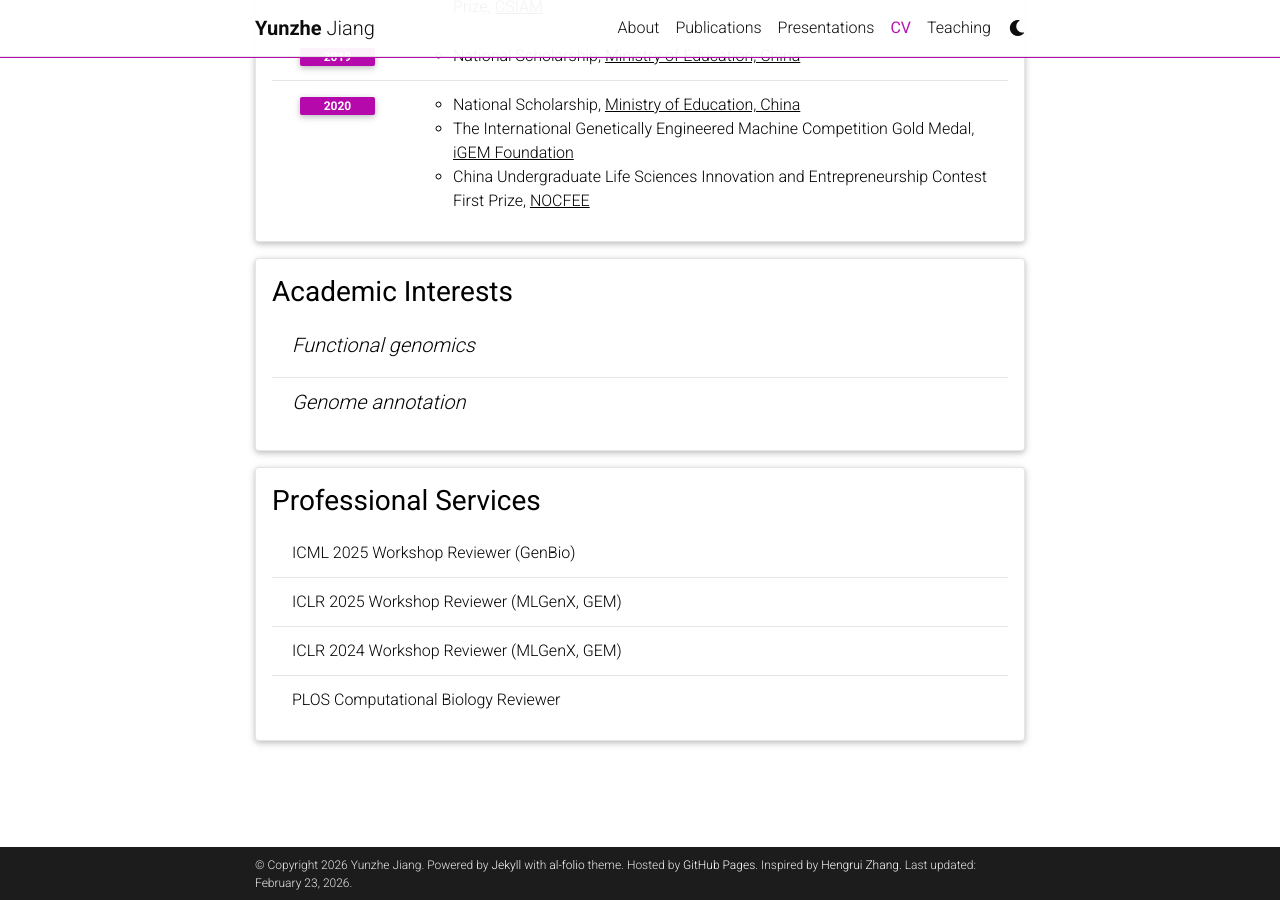
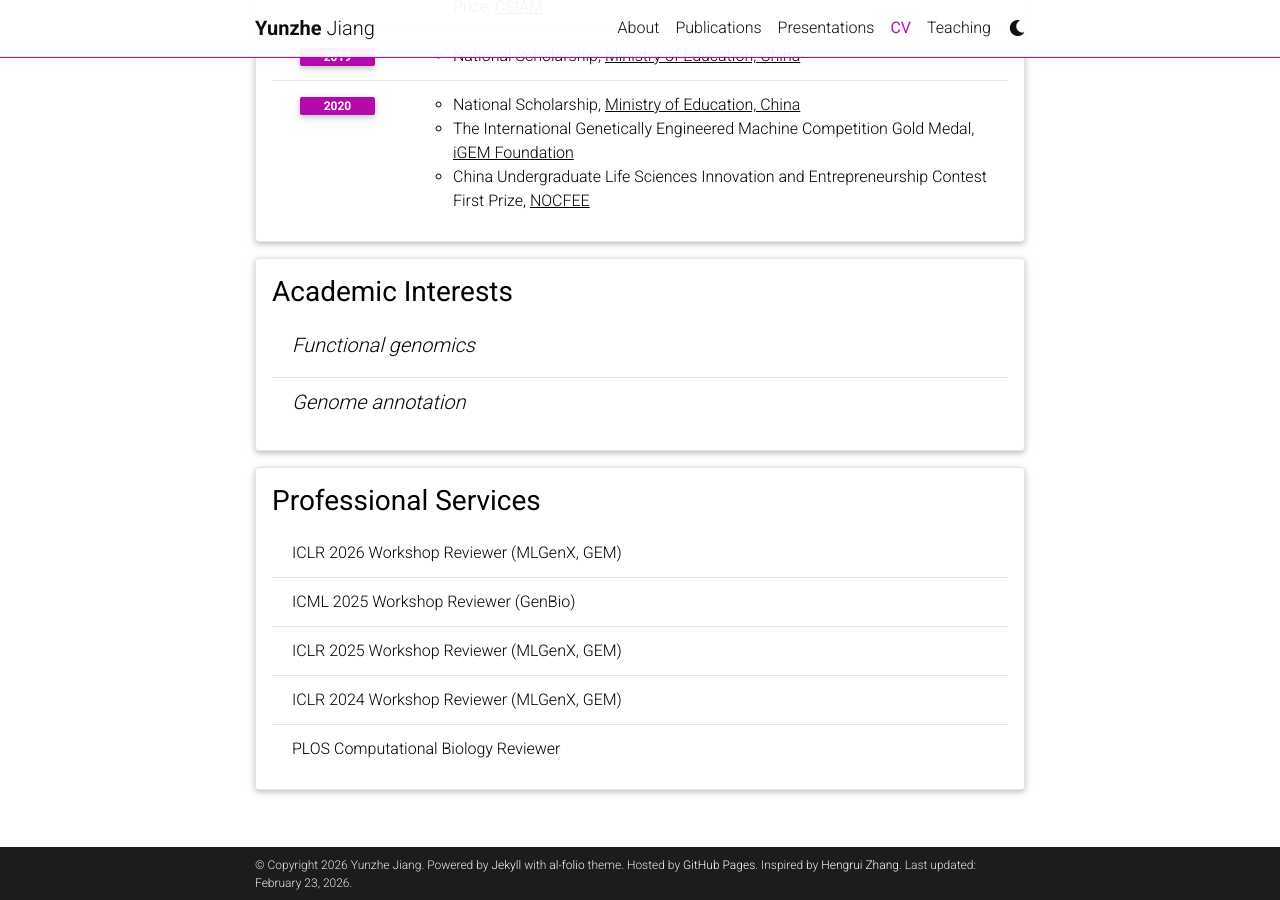
Before and after one commit to yzJiang9/yzJiang9.github.io, a Jekyll site: the page built from _pages/cv.md, in a window 1280 px wide and 900 px high, scrolled down 1164 px. Built offline with Jekyll 4.4.1, drawn with Linux system fonts in a browser that asks for light colours; comment, search, counter and statistics services are not loaded; a style sheet for code colours, icons or effects is not loaded.

Commit message:
Update cv.yml

```diff
--- a/_data/cv.yml
+++ b/_data/cv.yml
@@ -103,6 +103,7 @@
 - title: Professional Services
   type: list
   contents:
+    - ICLR 2026 Workshop Reviewer (MLGenX, GEM)
     - ICML 2025 Workshop Reviewer (GenBio)
     - ICLR 2025 Workshop Reviewer (MLGenX, GEM)
     - ICLR 2024 Workshop Reviewer (MLGenX, GEM)
```
